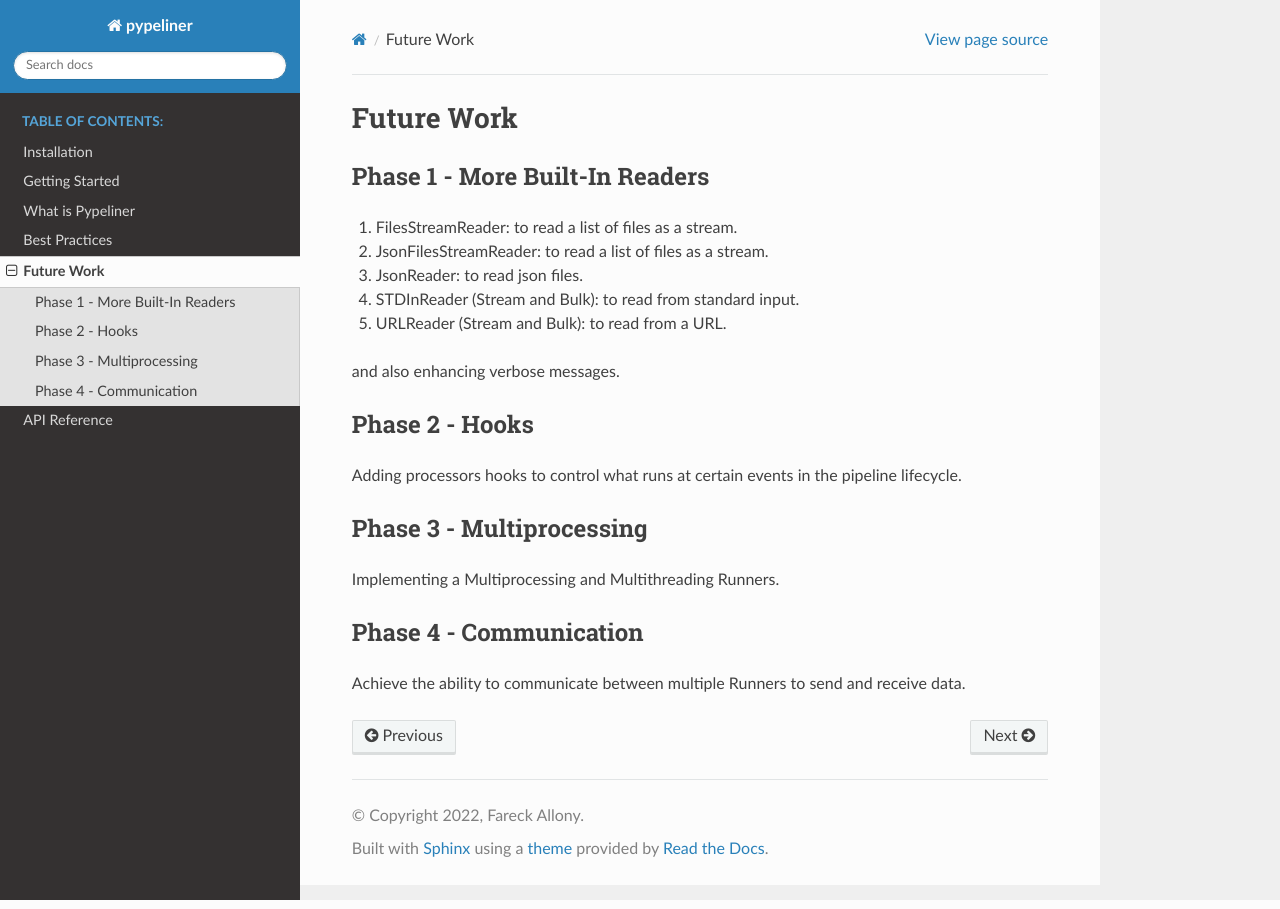
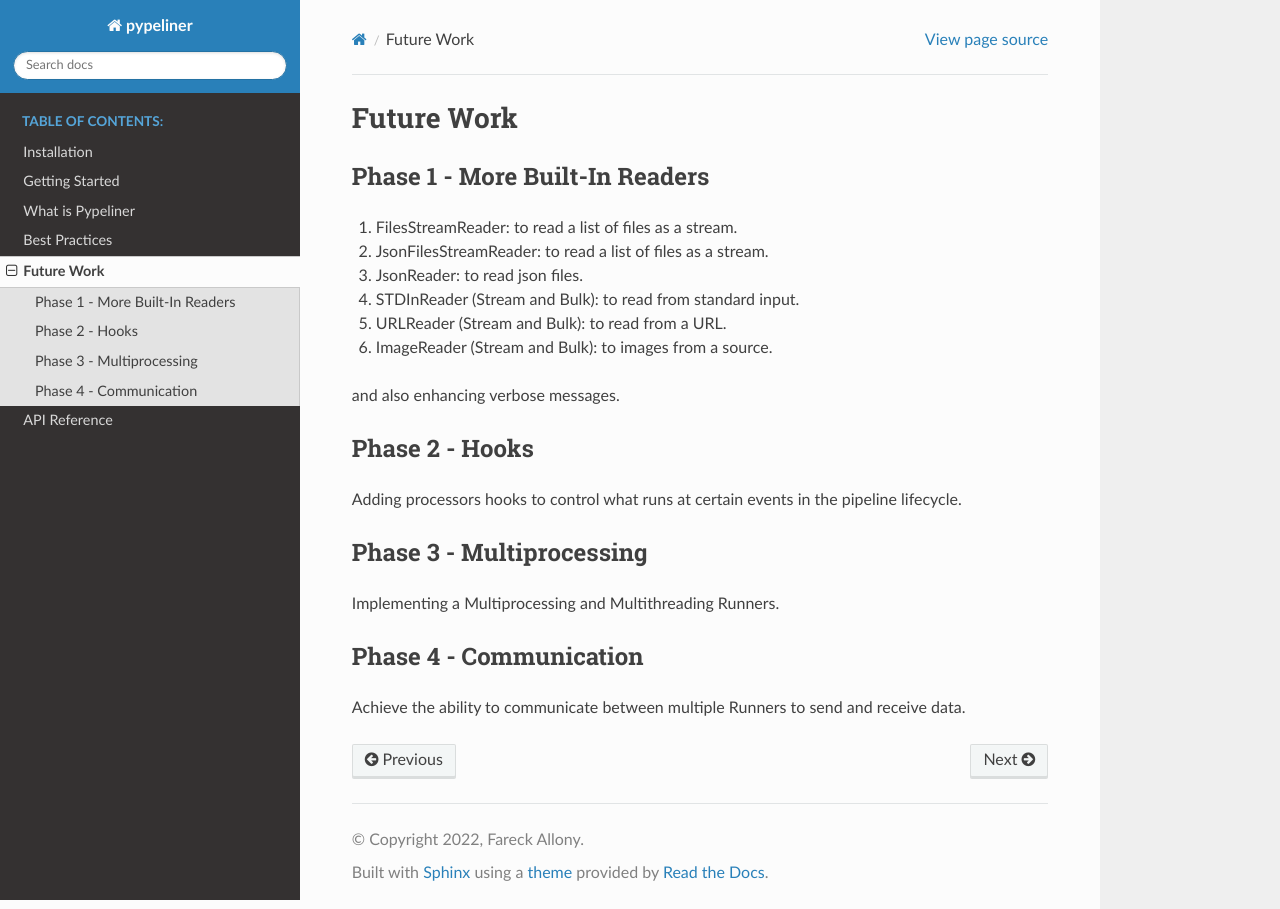
Before and after one commit to allonios/pypeliner, a Sphinx documentation site: the page built from docs/future_work.rst, in a window 1280 px wide. Built offline with Sphinx 7.4.7 and the Read the Docs theme 2.0.0, drawn with Linux system fonts in a browser that asks for light colours.

Commit message:
refactor: updated future work

```diff
--- a/docs/future_work.rst
+++ b/docs/future_work.rst
@@ -11,6 +11,7 @@ Phase 1 - More Built-In Readers
 #. JsonReader: to read json files.
 #. STDInReader (Stream and Bulk): to read from standard input.
 #. URLReader (Stream and Bulk): to read from a URL.
+#. ImageReader (Stream and Bulk): to images from a source.
 
 and also enhancing verbose messages.
 
```
